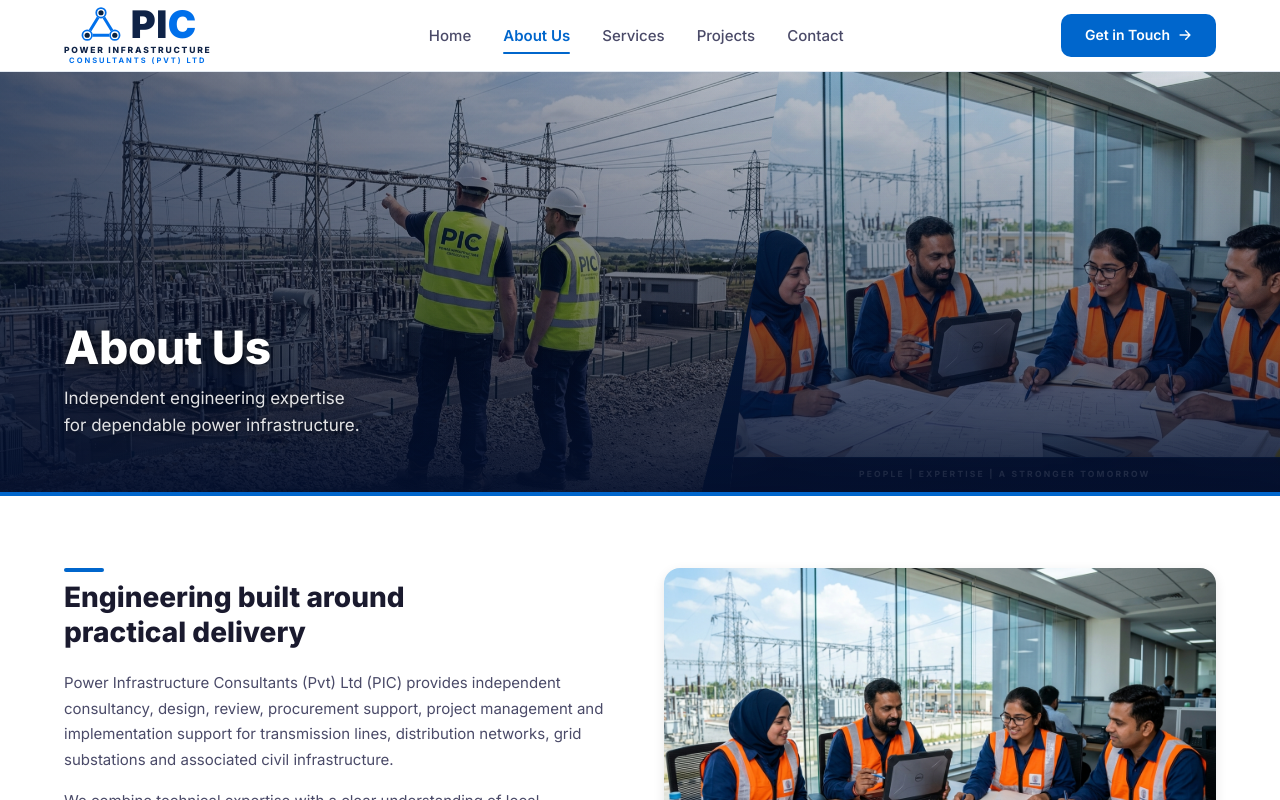
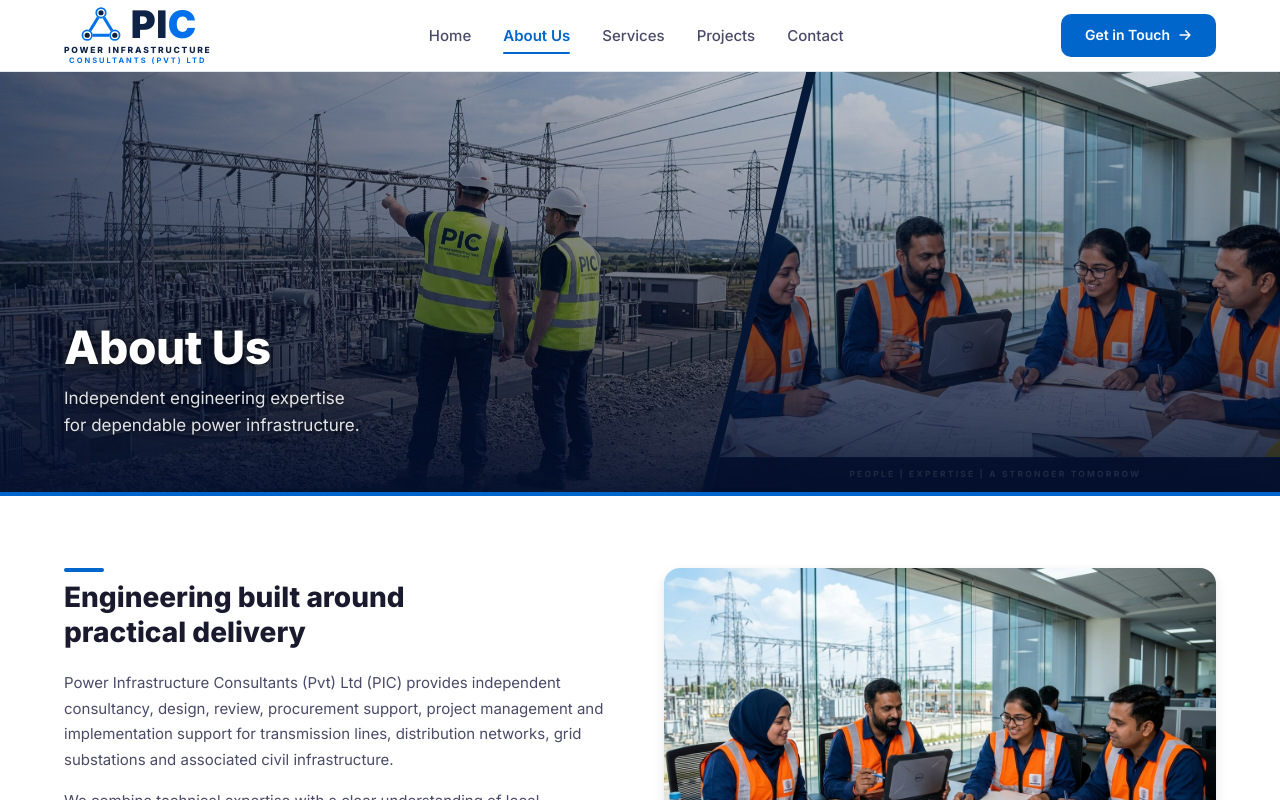
Before and after one commit to CASPIRE-Technologies/PIC-website, a React (Vite) app: page /about in a window 1280 px wide. Shown: the top 800 px of the page. Built offline with nearby package versions, Linux system fonts and the light colour scheme.

Commit message:
update: new background color and image gap

```diff
--- a/src/pages/AboutPage.css
+++ b/src/pages/AboutPage.css
@@ -36,9 +36,9 @@
   top: 0;
   bottom: 0;
   right: 0;
-  width: 43%;
+  width: 44.5%;
   overflow: hidden;
-  clip-path: polygon(9% 0, 100% 0, 100% 100%, 0 100%);
+  clip-path: polygon(18.5% 0, 100% 0, 100% 100%, 0 100%);
 }
 
 /* Ken Burns entrance */
```
